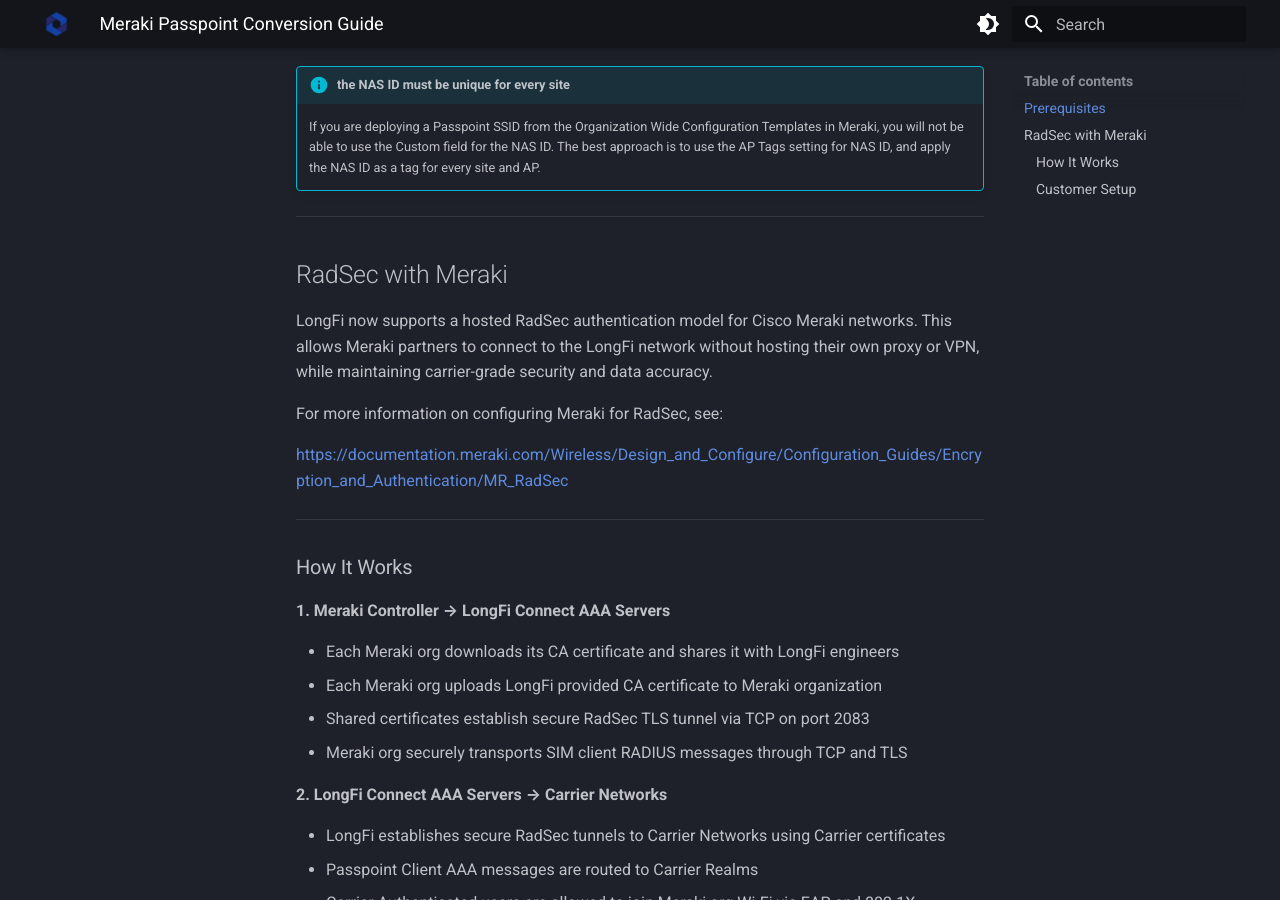
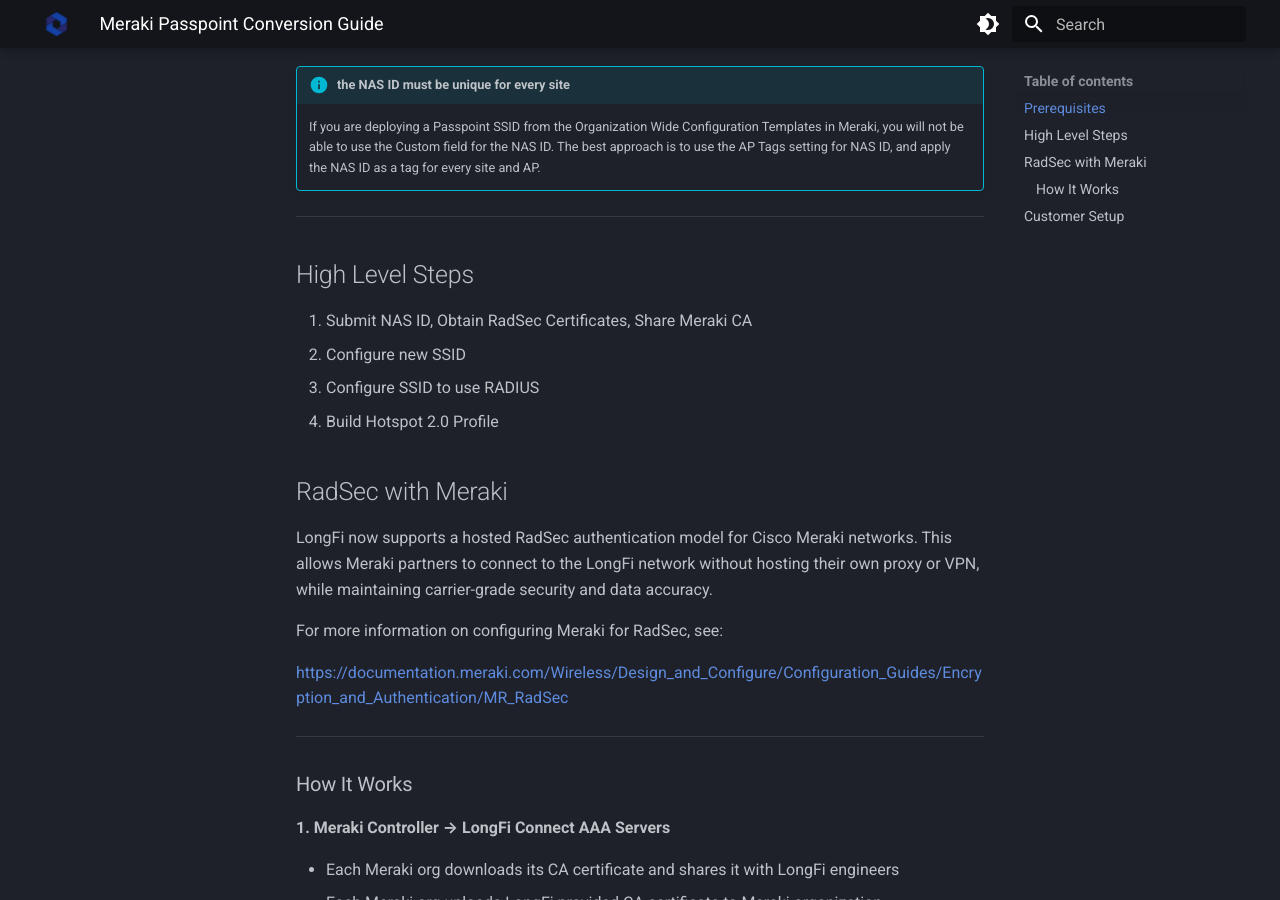
Before and after one commit to LongFi-Solutions/longfi-solutions.github.io, an MkDocs documentation site: the page built from docs/deployment/meraki.md, in a window 1280 px wide and 900 px high, scrolled down 756 px. Built offline with MkDocs 1.6.1 and Material for MkDocs 9.7.7, drawn with Linux system fonts in a browser that asks for light colours.

Commit message:
Update Deployment Guides “meraki”

```diff
--- a/docs/deployment/meraki.md
+++ b/docs/deployment/meraki.md
@@ -25,6 +25,13 @@ LongFi Connect configuration requires the Passpoint protocol.  Please ensure you
     If you are deploying a Passpoint SSID from the Organization Wide Configuration Templates in Meraki, you will not be able to use the Custom field for the NAS ID.  The best approach is to use the AP Tags setting for NAS ID, and apply the NAS ID as a tag for every site and AP.
 
 ***
+
+## High Level Steps
+
+1. Submit NAS ID, Obtain RadSec Certificates, Share Meraki CA
+2. Configure new SSID
+3. Configure SSID to use RADIUS
+4. Build Hotspot 2.0 Profile
 
 ## RadSec with Meraki
 
@@ -58,7 +65,7 @@ For more information on configuring Meraki for RadSec, see:
 
 ***
 
-### Customer Setup
+## Customer Setup
 
 - From the main dashboard in Meraki, go to **Organization > Certificates**
 - Click on **RADSEC**
@@ -70,3 +77,7 @@ For more information on configuring Meraki for RadSec, see:
 **\*Please Note:** Meraki generates CA certificates at the Organization level.  If you are managing multiple sites from a single Organization, we only need one Meraki CA.  If you are an MSP managing multiple sites in multiple Meraki Organizations, we will need a Meraki CA certificate from each organization.
 
 Please allow 2-3 days for us to upload your Meraki CA certificates to the LongFi Connect servers.  Once your site has been approved for activation, follow the remainder of this guide to implement Passpoint on your Meraki networks.
+
+***
+
+##
```
